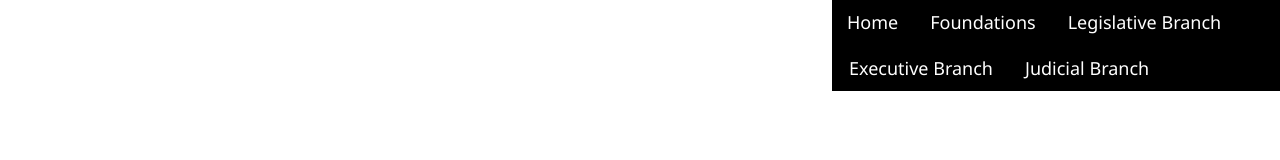
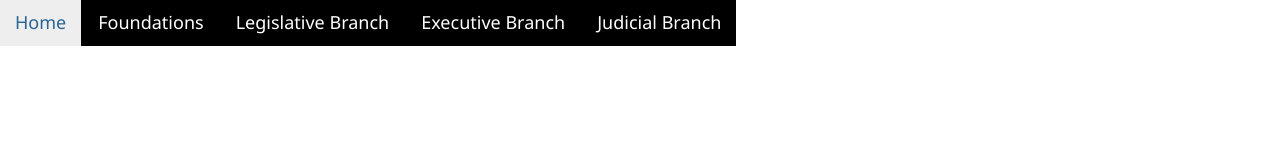
Before and after one commit to andykamath/civicsproject, a plain HTML site: page index.html in a window 1280 px wide. Drawn offline with Linux system fonts and the light colour scheme; a web font is replaced by a local one.

Commit message:
Update style.css

```diff
--- a/css/style.css
+++ b/css/style.css
@@ -12,7 +12,6 @@ nav
   position: fixed;
   z-index: 100;
   text-align: center;
-  margin-left: 65%;
 }
 
 nav a
```
